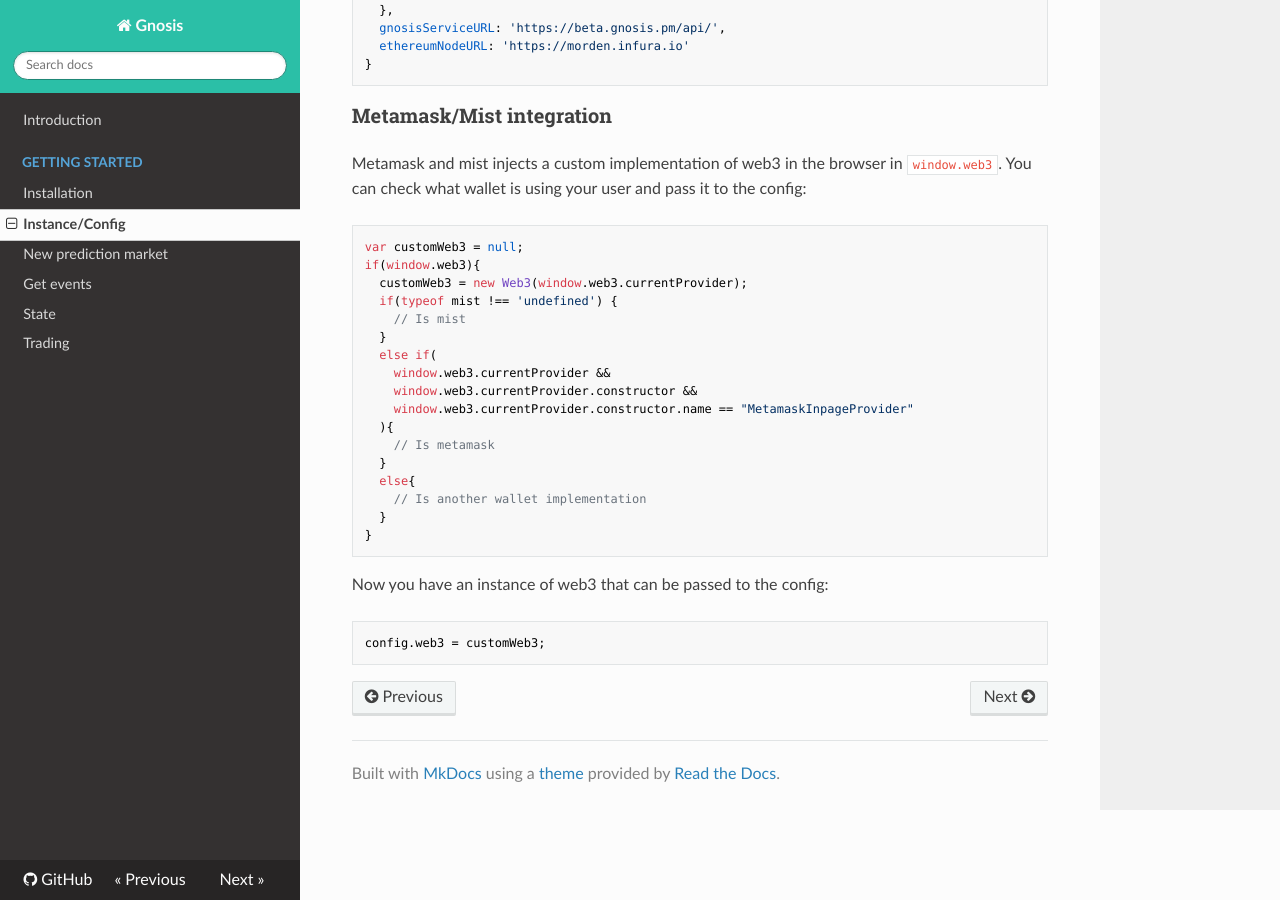
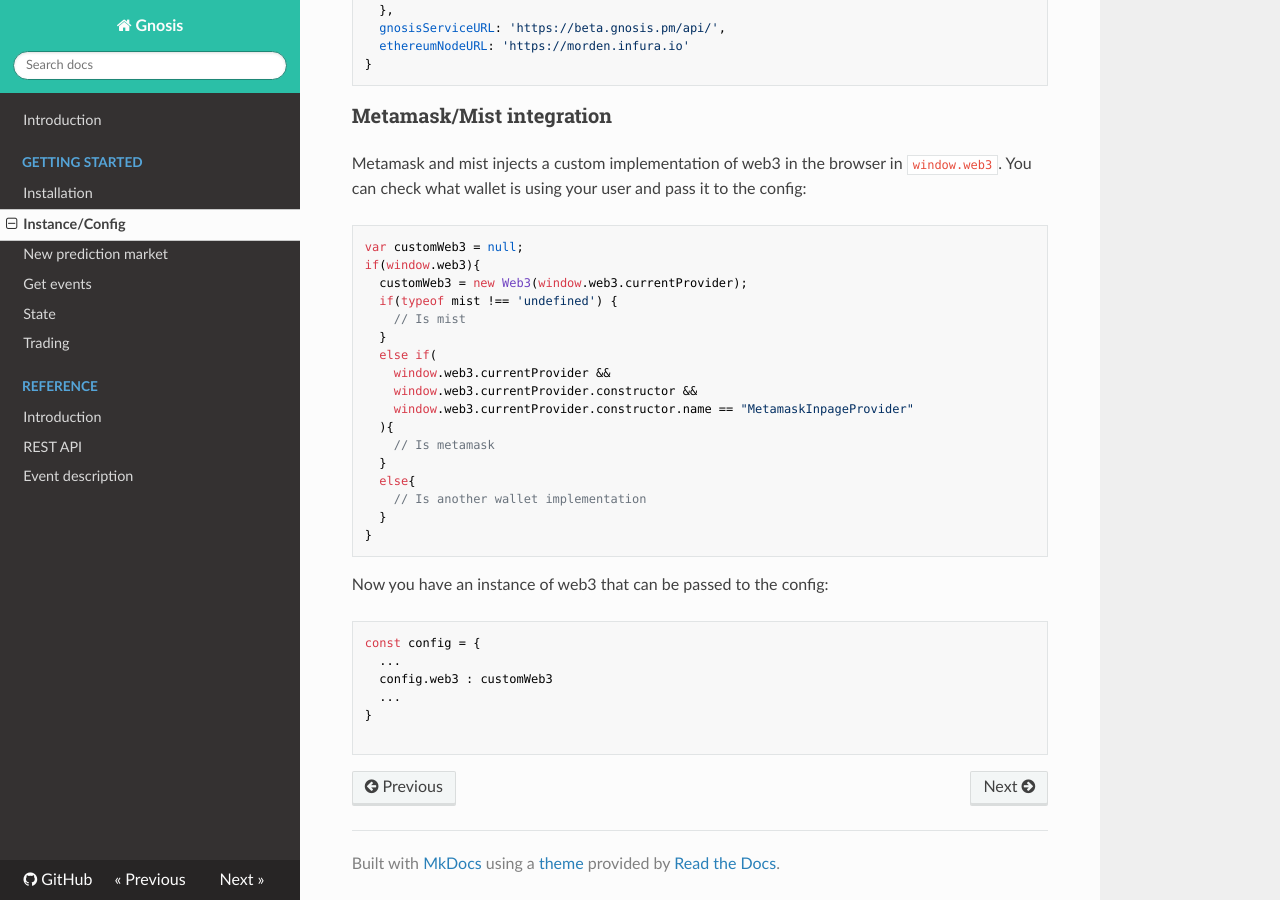
Before and after one commit to Consensys/gnosis-docs, an MkDocs documentation site: the page built from docs/getting_started/instance.md, in a window 1280 px wide and 900 px high, scrolled down 2575 px. Built offline with MkDocs 1.6.1, drawn with Linux system fonts in a browser that asks for light colours; nearby versions of some CDN libraries; old or Windows-style settings are respelled for this version of MkDocs.

Commit message:
added reference

````diff
--- a/docs/getting_started/instance.md
+++ b/docs/getting_started/instance.md
@@ -160,5 +160,10 @@ if(window.web3){
 
 Now you have an instance of web3 that can be passed to the config:
 ```js
-config.web3 = customWeb3;
+const config = {
+  ...
+  config.web3 : customWeb3
+  ...
+}
+
 ```
--- a/mkdocs.yml
+++ b/mkdocs.yml
@@ -13,3 +13,7 @@ pages:
   - Get events: 'getting_started/getEvents.md'
   - State: 'getting_started/state.md'
   - Trading: 'getting_started/trading.md'
+- Reference:
+  - Introduction: 'api_reference/introduction.md'
+  - REST API: 'api_reference/api.md'
+  - Event description: 'api_reference/eventDescription.md'
````
Also changed, not shown: docs/api_reference/api.md (added, +32 -0 lines), docs/api_reference/eventDescription.md (added, +30 -0 lines), docs/api_reference/introduction.md (added, +9 -0 lines), docs/index.md (+2 -2 lines).
